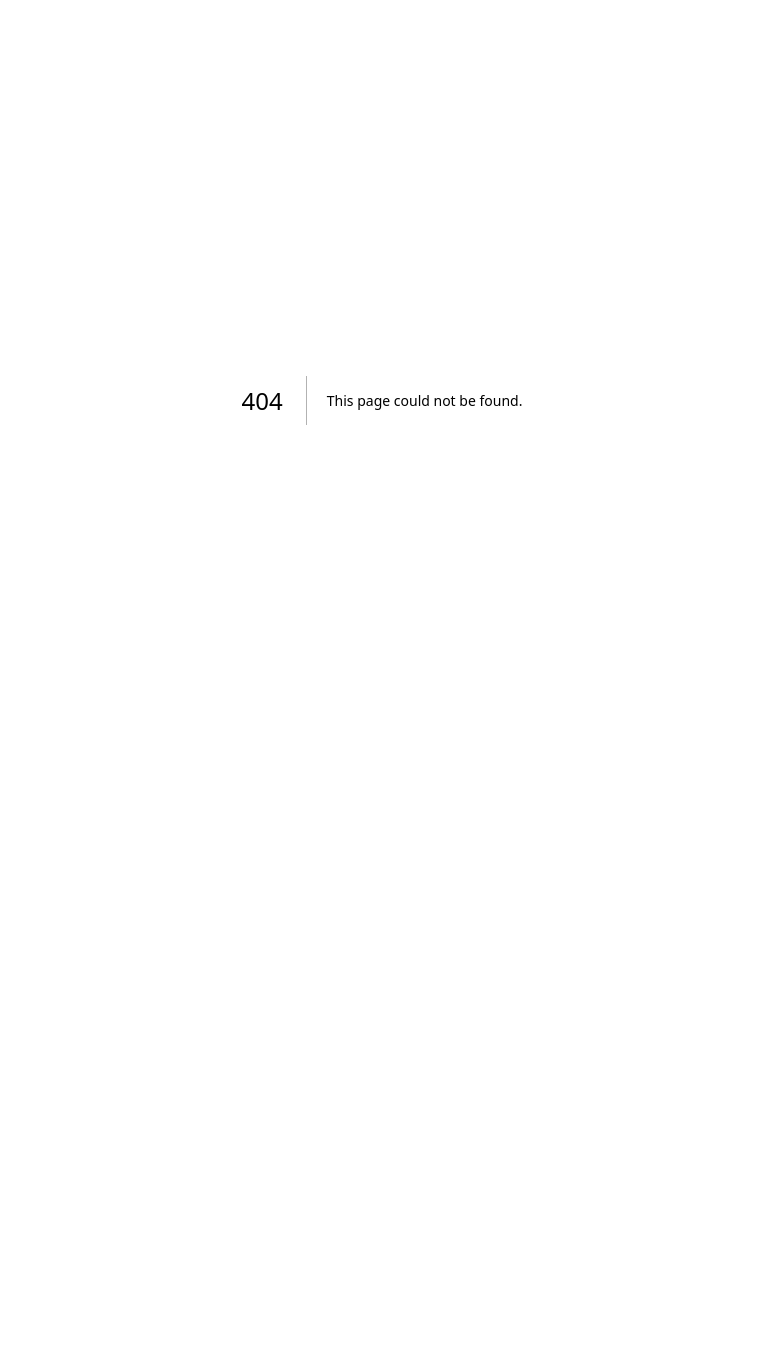
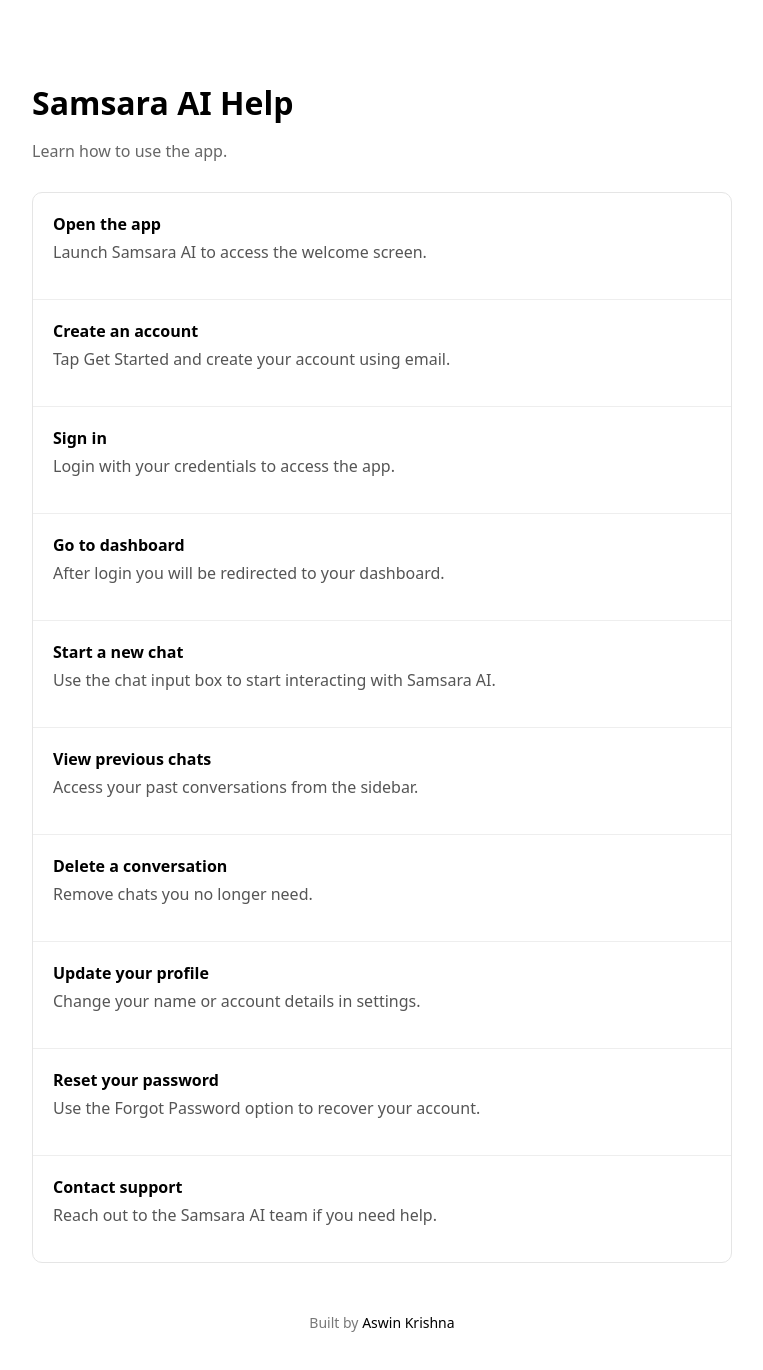
Before and after one commit to aaswne/samsara-ai-chatbot, a Next.js app: page /help in a window 1280 px wide. Before the commit this address had no page. Shown: the top 1370 px of the page, without its empty margins (258-1021 px from the left). Before the commit the page ends 800 px from the top, so only its background shows below. Built offline with nearby package versions, Linux system fonts and the light colour scheme.

Commit message:
added help section

```diff
--- a/app/components/MainInput/MainInput.css
+++ b/app/components/MainInput/MainInput.css
@@ -136,7 +136,7 @@
   background: #1f1f1f;
   position: fixed;
   right: 0;
-  top: 11%;
+  top: 9%;
   border-bottom-left-radius: 12px;
   box-shadow: -4px 6px 18px rgba(0,0,0,0.2);
   z-index: 1005;
@@ -150,7 +150,7 @@
 @media (min-width: 1024px) {
   .dropDown {
     width: 13%;
-    top: 9%;
+    top: 8%;
   }
 }
 
--- /dev/null
+++ b/app/help/page.jsx
@@ -0,0 +1,94 @@
+export default function Page() {
+  const topics = [
+    {
+      title: "Open the app",
+      desc: "Launch Samsara AI to access the welcome screen."
+    },
+    {
+      title: "Create an account",
+      desc: "Tap Get Started and create your account using email."
+    },
+    {
+      title: "Sign in",
+      desc: "Login with your credentials to access the app."
+    },
+    {
+      title: "Go to dashboard",
+      desc: "After login you will be redirected to your dashboard."
+    },
+    {
+      title: "Start a new chat",
+      desc: "Use the chat input box to start interacting with Samsara AI."
+    },
+    {
+      title: "View previous chats",
+      desc: "Access your past conversations from the sidebar."
+    },
+    {
+      title: "Delete a conversation",
+      desc: "Remove chats you no longer need."
+    },
+    {
+      title: "Update your profile",
+      desc: "Change your name or account details in settings."
+    },
+    {
+      title: "Reset your password",
+      desc: "Use the Forgot Password option to recover your account."
+    },
+    {
+      title: "Contact support",
+      desc: "Reach out to the Samsara AI team if you need help."
+    }
+  ]
+
+  return (
+    <main style={{ display: "flex", justifyContent: "center", padding: "60px 20px" }}>
+      <div style={{ width: "100%", maxWidth: "700px" }}>
+        <h1 style={{ fontSize: "32px", marginBottom: "10px" }}>
+          Samsara AI Help
+        </h1>
+
+        <p style={{ color: "#666", marginBottom: "30px" }}>
+          Learn how to use the app.
+        </p>
+
+        <div style={{ border: "1px solid #e5e5e5", borderRadius: "10px", overflow: "hidden" }}>
+          {topics.map((topic, i) => (
+            <div
+              key={i}
+              style={{
+                padding: "20px",
+                borderBottom: i !== topics.length - 1 ? "1px solid #eee" : "none"
+              }}
+            >
+              <strong>{topic.title}</strong>
+              <p style={{ marginTop: "6px", color: "#555" }}>{topic.desc}</p>
+            </div>
+          ))}
+        </div>
+        <footer
+  style={{
+    marginTop: "50px",
+    textAlign: "center",
+    fontSize: "14px",
+    color: "#777"
+  }}
+>
+  Built by{" "}
+  <a
+    href="https://aswinkrishna.in"
+    target="_blank"
+    style={{
+      color: "#000",
+      textDecoration: "none",
+      fontWeight: "500"
+    }}
+  >
+    Aswin Krishna
+  </a>
+</footer>
+      </div>
+    </main>
+  )
+}
```
Also changed, not shown: app/components/MainInput/MainInput.jsx (+5 -2 lines).
